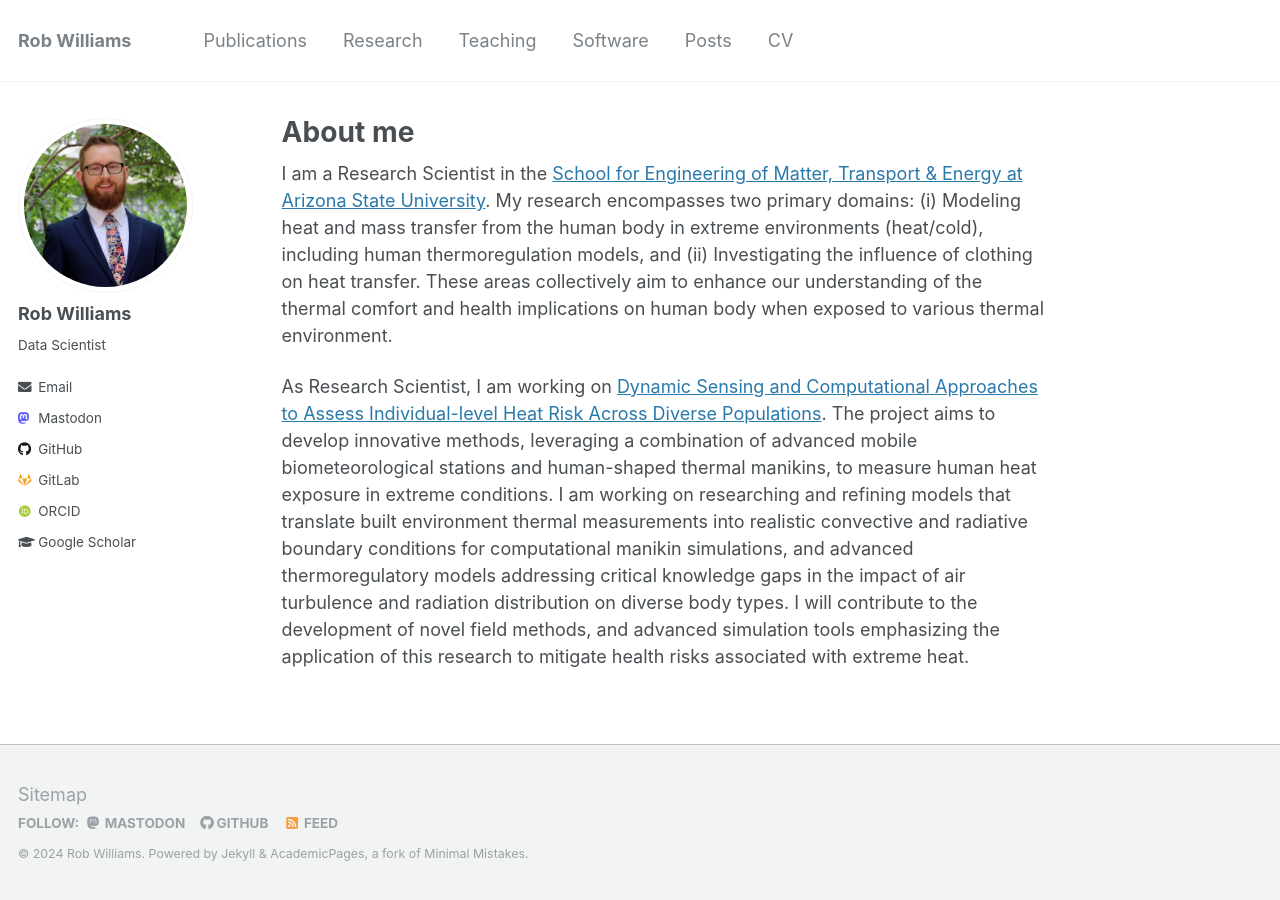
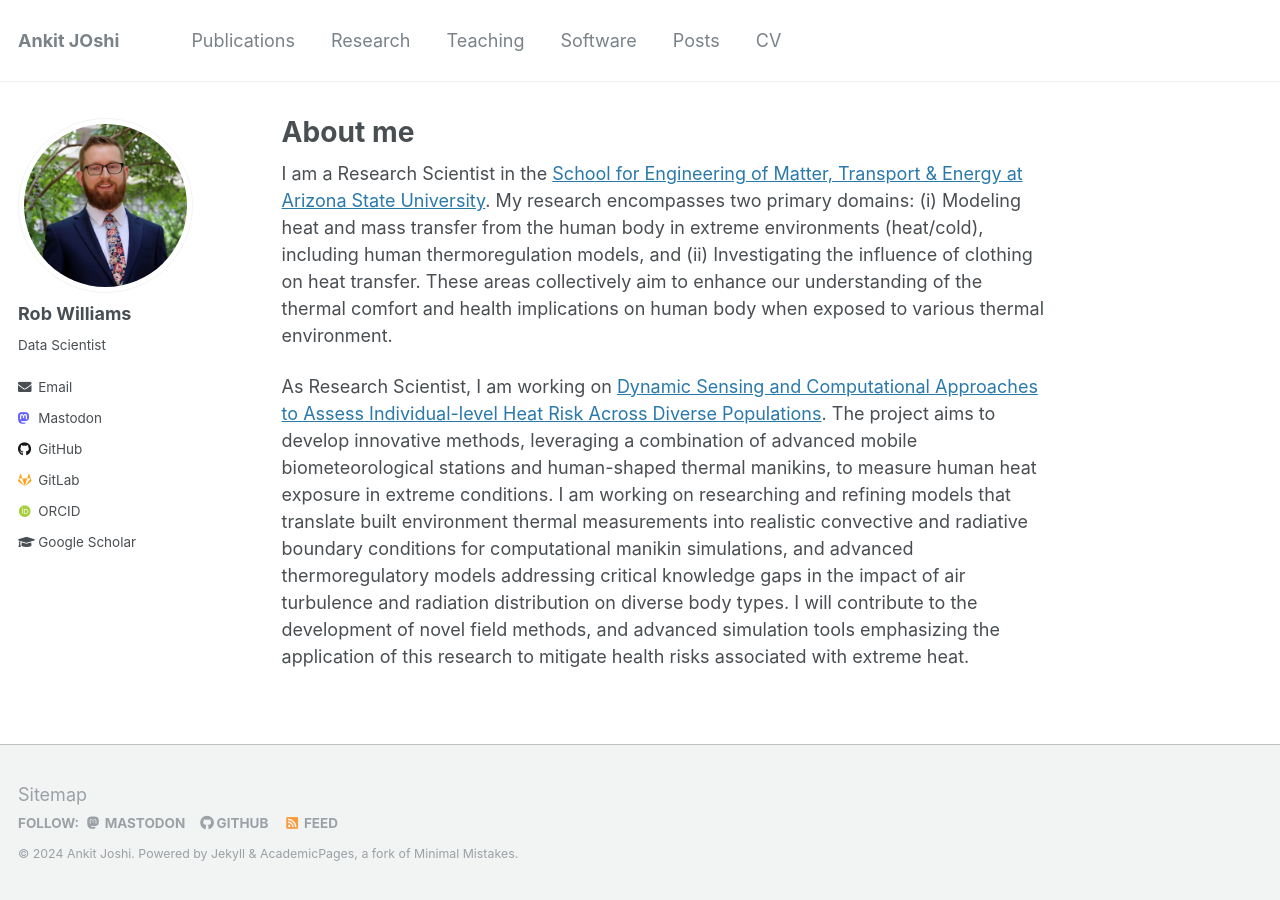
Before and after one commit to Joshi-Ankit/joshi-ankit.github.io, a Jekyll site: the page built from _pages/about.md, in a window 1280 px wide. Built offline with Jekyll 4.4.1, drawn with Linux system fonts in a browser that asks for light colours; some web fonts are replaced.

Commit message:
Update _config.yml

```diff
--- a/_config.yml
+++ b/_config.yml
@@ -7,13 +7,13 @@
 
 # Site Settings
 locale                   : "en-US"
-title                    : "Rob Williams"
+title                    : "Ankit JOshi"
 title_separator          : "-"
-name                     : &name "Rob Williams"
-description              : &description "Postdoc in Political Science"
-url                      : https://jayrobwilliams.com # the base hostname & protocol for your site e.g. "https://mmistakes.github.io"
+name                     : &name "Ankit Joshi"
+description              : &description "Research Scientist"
+url                      : https://joshi-ankit.github.io/ # the base hostname & protocol for your site e.g. "https://mmistakes.github.io"
 baseurl                  : "" # the subpath of your site, e.g. "/blog"
-repository               : "jayrobwilliams/jayrobwilliams.github.io"
+repository               : "https://joshi-ankit.github.io/"
 teaser                   : # filename of teaser fallback teaser image placed in /images/, .e.g. "500x300.png"
 breadcrumbs              : false # true, false (default)
 words_per_minute         : 160
```
